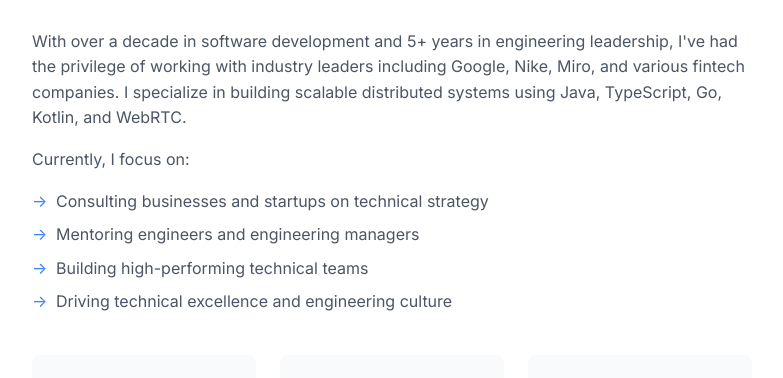
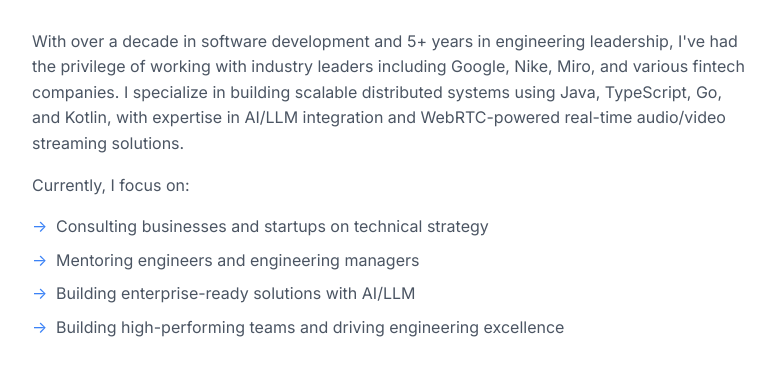
Before and after one commit to volekerb/volekerb.github.io, a plain HTML site: page index.html in a window 1280 px wide. Shown: the part 373-751 px from the top of the page, without its empty margins (248-1031 px from the left). Drawn offline with Linux system fonts and the light colour scheme.

Commit message:
Update info about me

```diff
--- a/index.html
+++ b/index.html
@@ -30,14 +30,14 @@
                     <p class="hero-intro">Principal Software Engineer with a passion for building exceptional systems and growing engineering talent.</p>
 
                     <div class="experience-highlights">
-                        <p>With over a decade in software development and 5+ years in engineering leadership, I've had the privilege of working with industry leaders including Google, Nike, Miro, and various fintech companies. I specialize in building scalable distributed systems using Java, TypeScript, Go, Kotlin, and WebRTC.</p>
+                        <p>With over a decade in software development and 5+ years in engineering leadership, I've had the privilege of working with industry leaders including Google, Nike, Miro, and various fintech companies. I specialize in building scalable distributed systems using Java, TypeScript, Go, and Kotlin, with expertise in AI/LLM integration and WebRTC-powered real-time audio/video streaming solutions.</p>
 
                         <p>Currently, I focus on:</p>
                         <ul class="focus-areas">
                             <li>Consulting businesses and startups on technical strategy</li>
                             <li>Mentoring engineers and engineering managers</li>
-                            <li>Building high-performing technical teams</li>
-                            <li>Driving technical excellence and engineering culture</li>
+                            <li>Building enterprise-ready solutions with AI/LLM</li>
+                            <li>Building high-performing teams and driving engineering excellence</li>
                         </ul>
                     </div>
 
```
